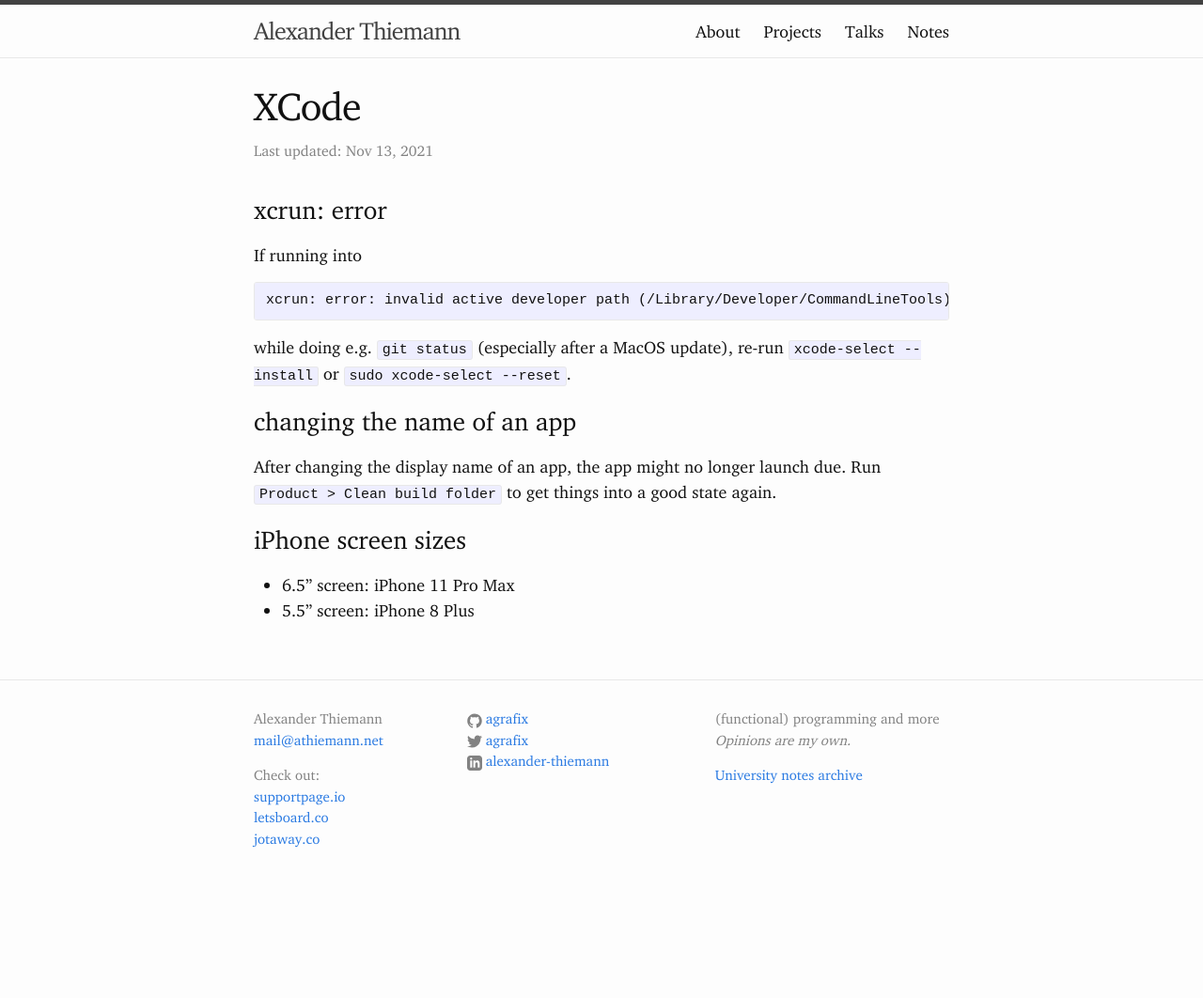
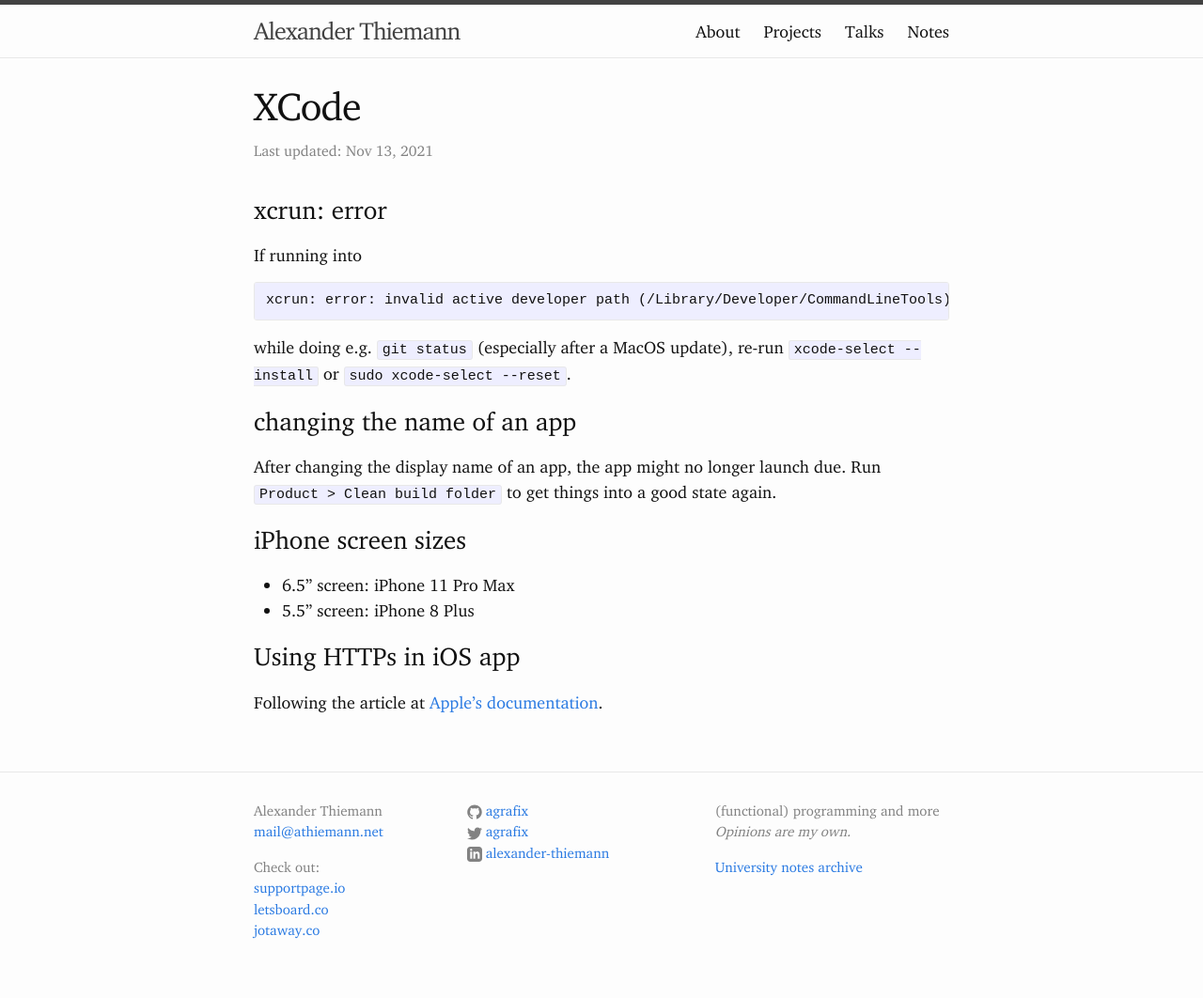
Before and after one commit to agrafix/homepage, a Jekyll site: the page built from _posts/2021-11-13-xcode.md, in a window 1280 px wide. Shown: the whole page at 94% size. Built offline with Jekyll 4.4.1, drawn with Linux system fonts in a browser that asks for light colours; before the commit the page ends 964 px from its top, so only the background shows below that.

Commit message:
encryption

```diff
--- a/_posts/2021-11-13-xcode.md
+++ b/_posts/2021-11-13-xcode.md
@@ -24,3 +24,7 @@ After changing the display name of an app, the app might no longer launch due. R
 
 * 6.5" screen: iPhone 11 Pro Max
 * 5.5" screen: iPhone 8 Plus
+
+# Using HTTPs in iOS app
+
+Following the article at [Apple's documentation](https://developer.apple.com/documentation/security/complying_with_encryption_export_regulations).
```
